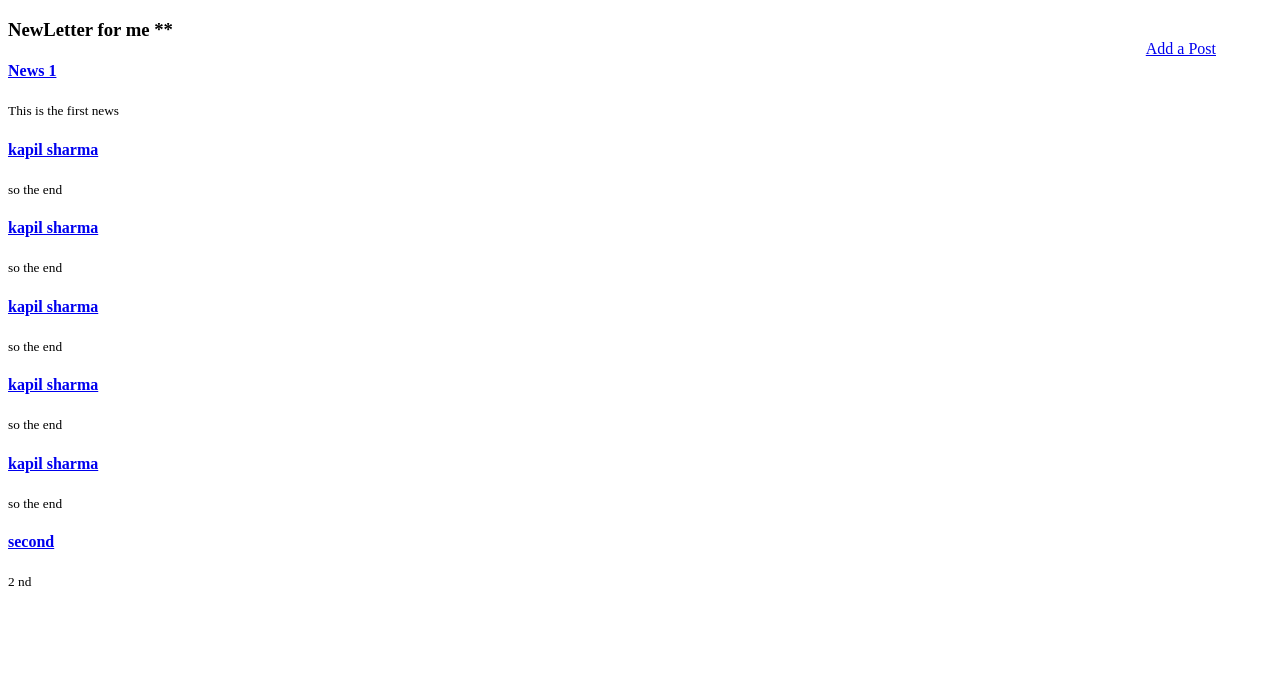
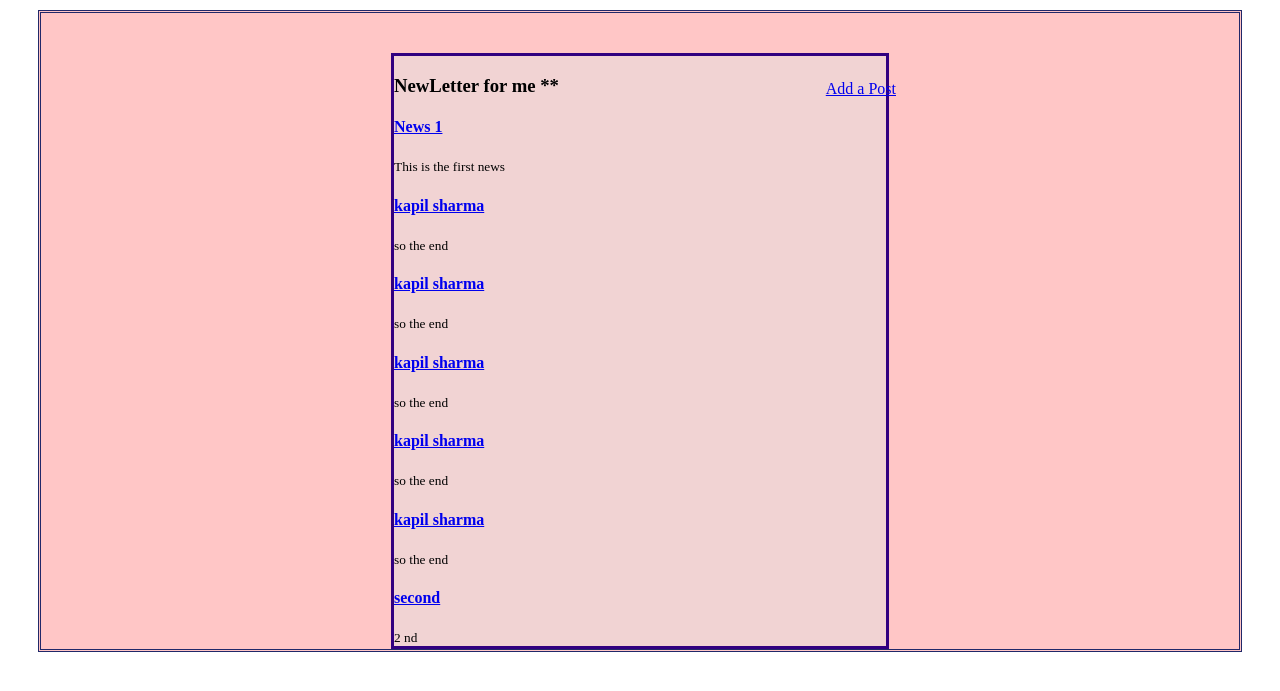
Before and after one commit to PelaNisha/Newletter, a Django app: page / in a window 1280 px wide. Shown: the top 691 px of the page. Run offline with Django 3.2, Linux system fonts and the light colour scheme; data comes from the database, SQL or seed files in the repository.

Commit message:
commited

```diff
--- a/templates/base.html
+++ b/templates/base.html
@@ -7,6 +7,8 @@
     <title>Home</title>
 </head>
 <body>
+    <div class="outer_container">
+        <div class="container">
             <h3>NewLetter for me **</h3>
             {% for post in object_list %}
 
@@ -17,13 +19,28 @@
 
 
             <a  id="addpost" href="{% url 'addnews' %}">Add a Post</a>
-
+        </div>
+    </div>
 
     <style>
         #addpost{
             position: fixed;
-            top: 5%;
-            right: 5%;
+            top: 10%;
+            right: 30%;
+        }
+
+        .container{
+            border: solid rgb(49, 0, 128) 3px;
+            margin: 40px 350px auto;
+            background-color: rgb(241, 211, 211);
+
+        }
+        .outer_container{
+            border: double rgb(33, 40, 105) 3px;
+            margin: 10px 30px auto;
+
+            background-color: rgb(255, 198, 198);
+
         }
     </style>
 </body>
```
Lines whose indentation alone changed are shown as unchanged.
